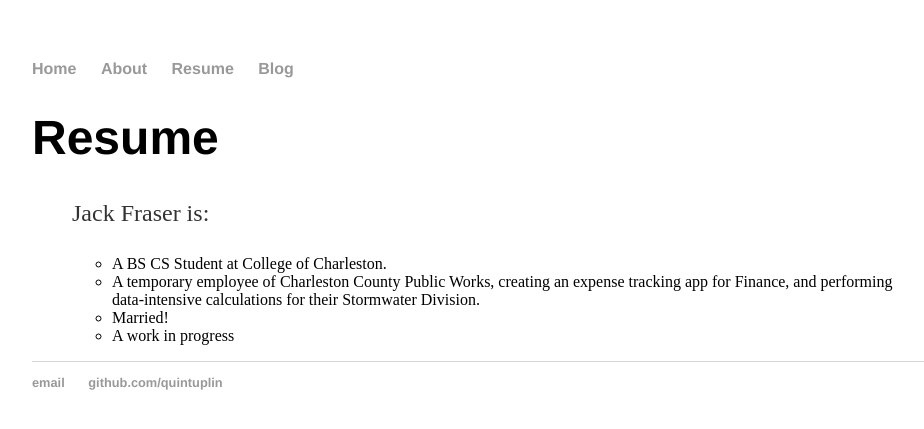
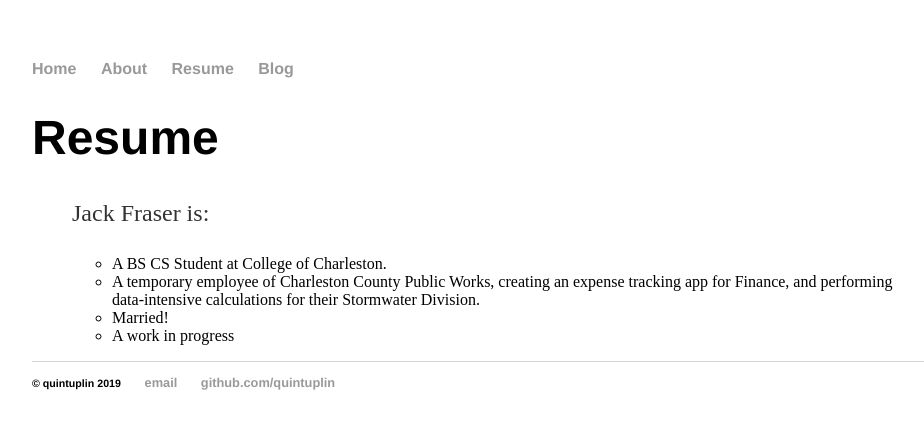
Before and after one commit to Quintuplin/quintuplin.github.io, a Jekyll site: the page built from cv/index.html, in a window 1280 px wide. Shown: the top 429 px of the page, without its empty margins (160-1084 px from the left). Built offline with Jekyll 4.4.1, drawn with Linux system fonts in a browser that asks for light colours.

Commit message:
Update default.html

```diff
--- a/_layouts/default.html
+++ b/_layouts/default.html
@@ -21,6 +21,7 @@
 			</div><!-- /.container -->
 			<footer>
 	    		<ul>
+				<li><small>&copy; quintuplin 2019</small></li>
 	        		<li><a href="mailto:quintuplin12@gmail.com">email</a></li>
 	        		<li><a href="https://github.com/quintuplin">github.com/quintuplin</a></li>
 				</ul>
```
